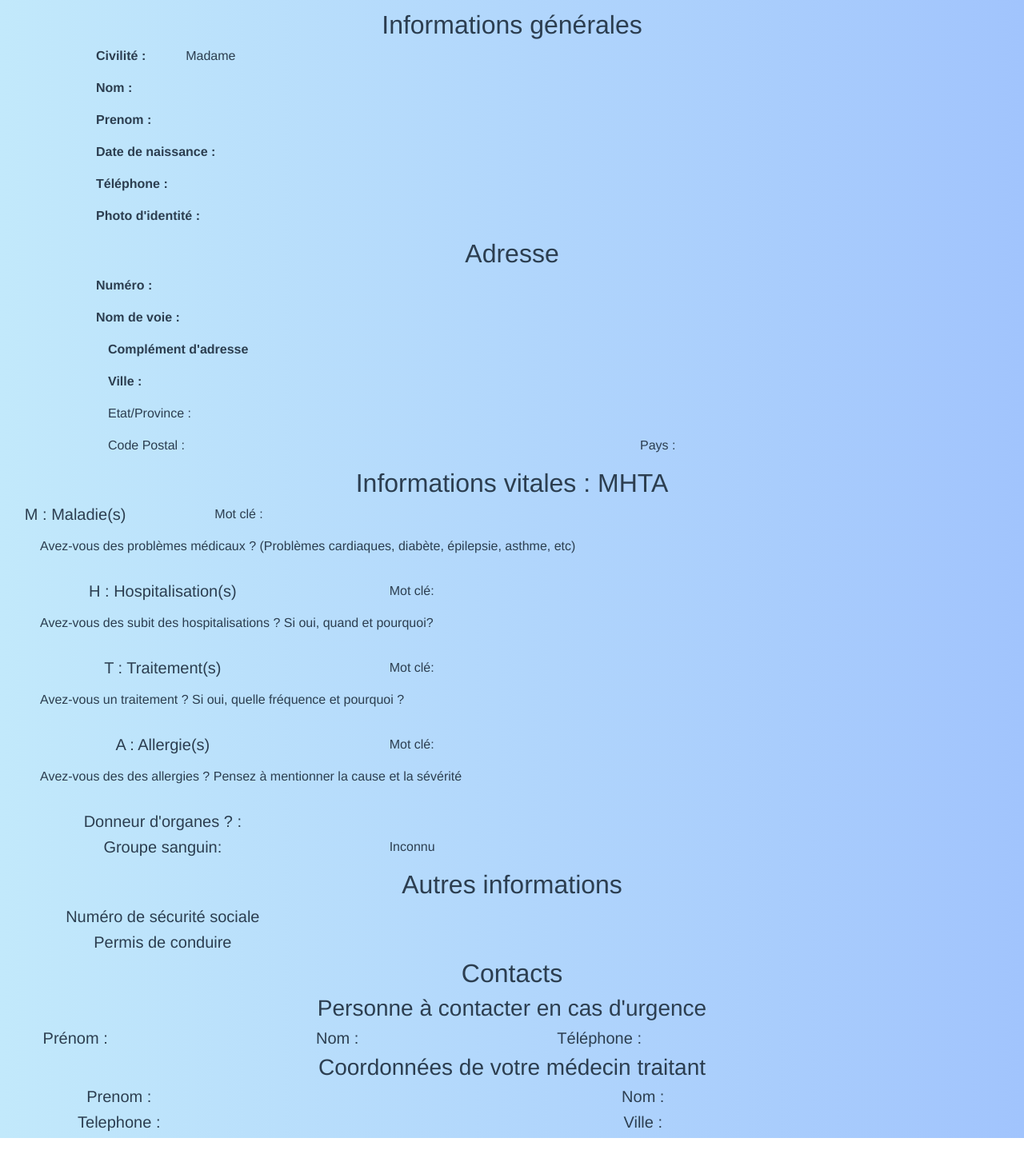
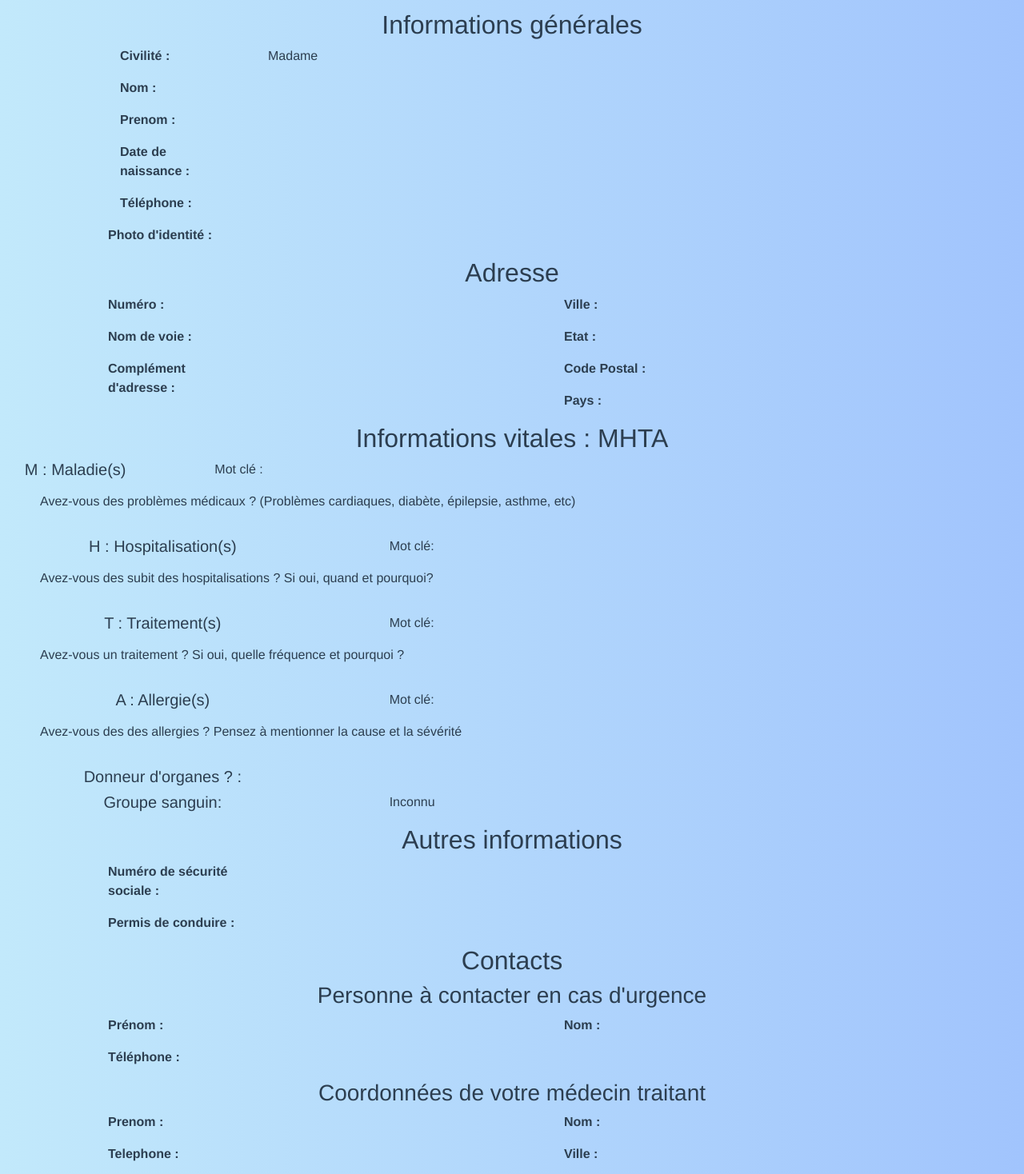
Before and after one commit to MatthieuLev/scanandsave, a Vue app: page /MedicalFileResume in a window 1280 px wide. Shown: the part 100-1568 px from the top of the page at 80% size. Before the commit the page ends 1523 px from the top, so only its background shows below. Built offline with nearby package versions, Linux system fonts and the light colour scheme; no server answers; the database is empty.

Commit message:
US#5 Organisation de la vue mes informations

```diff
--- a/src/views/MedicalFileResume.vue
+++ b/src/views/MedicalFileResume.vue
@@ -4,81 +4,120 @@
       <h1>Mon dossier médical</h1>
       <h2>Informations générales</h2>
       <b-container>
+        <b-col>
           <b-row>
-            <p class="label">Civilité : </p> <p>{{this.civility}}</p>
+            <b-col class="col-lg-2">
+              <p class="label">Civilité : </p>
+            </b-col>
+            <b-col>
+              <p>{{this.civility}}</p>
+            </b-col>
           </b-row>
           <b-row>
-            <p class="label">Nom : </p> <p>{{this.last_name}}</p>
+            <b-col class="col-lg-2">
+              <p class="label">Nom : </p>
+            </b-col>
+            <b-col>
+              <p>{{this.last_name}}</p>
+            </b-col>
           </b-row>
           <b-row>
-            <p class="label">Prenom : </p> <p>{{this.first_name}} </p>
+            <b-col class="col-lg-2">
+              <p class="label">Prenom : </p>
+            </b-col>
+            <b-col>
+              <p>{{this.first_name}} </p>
+            </b-col>
           </b-row>
           <b-row>
-            <p class="label">Date de naissance : </p> <p>{{this.birthday}}</p>
+            <b-col class="col-lg-2">
+              <p class="label">Date de naissance : </p>
+            </b-col>
+            <b-col>
+              <p>{{this.birthday}}</p>
+            </b-col>
           </b-row>
           <b-row>
-            <p class="label">Téléphone : </p> <p>{{this.phone_number}} </p>
+            <b-col class="col-lg-2">
+              <p class="label">Téléphone : </p>
+            </b-col>
+            <b-col>
+              <p>{{this.phone_number}} </p>
+            </b-col>
           </b-row>
           <b-row>
               <p class="label">Photo d'identité : </p>
           </b-row>
+        </b-col>
       </b-container>
 
 
       <h2>Adresse</h2>
       <b-container>
         <b-row>
-            <p class="label">Numéro : </p>
-            <p>{{this.adress_number}}</p>
-        </b-row>
-
-        <b-row>
-          <p class="label">Nom de voie : </p>
-          <p>{{this.adress_street}}</p>
-        </b-row>
-
+          <b-col class="col-lg-6">
             <b-row>
               <b-col class="col-lg-4">
-            <p class="label">Complément d'adresse </p>
+                <p class="label">Numéro : </p>
               </b-col>
-          <b-col class="col-lg-1">
+              <b-col>
+                <p>{{this.adress_number}}</p>
+              </b-col>
+            </b-row>
+            <b-row>
+              <b-col class="col-lg-4">
+                <p class="label">Nom de voie : </p>
+              </b-col>
+              <b-col>
+                <p>{{this.adress_street}}</p>
+              </b-col>
+            </b-row>
+            <b-row>
+              <b-col class="col-lg-4">
+                <p class="label">Complément d'adresse : </p>
+              </b-col>
+              <b-col>
                 <p>{{this.adress_complement}}</p>
               </b-col>
             </b-row>
-
+          </b-col>
+          <b-col class="col-lg-6">
             <b-row>
               <b-col class="col-lg-4">
                 <p class="label">Ville : </p>
               </b-col>
-        <b-col class="col-lg-1">
+              <b-col>
                 <p>{{this.adress_city}}</p>
               </b-col>
             </b-row>
-
             <b-row>
               <b-col class="col-lg-4">
-            <p>Etat/Province : </p>
+                <p class="label">Etat : </p>
               </b-col>
-          <b-col class="col-lg-1">
+              <b-col>
                 <p>{{this.adress_state}}</p>
               </b-col>
             </b-row>
-
-
             <b-row>
+              <b-col class="col-lg-4">
+                <p class="label">Code Postal :</p>
+              </b-col>
               <b-col>
-            <p>Code Postal :</p>
                 <p>{{this.adress_postal_code}}</p>
               </b-col>
-
+            </b-row>
+            <b-row>
               <b-col class="col-lg-4">
-            <p>Pays : </p>
+                <p class="label">Pays : </p>
               </b-col>
-          <b-col class="col-lg-1">
+              <b-col>
                 <p>{{this.adress_country}}</p>
               </b-col>
             </b-row>
+          </b-col>
+        </b-row>
       </b-container>
+
       <h2>Informations vitales : MHTA</h2>
 
       <b-row>
@@ -185,79 +224,82 @@
 
 
       <h2>Autres informations</h2>
-
+      <b-container>
         <b-row>
-        <b-col class="col-lg-4">
-          <h5>Numéro de sécurité sociale</h5>
+          <b-col class="col-lg-3">
+            <p class="label">Numéro de sécurité sociale :</p>
           </b-col>
-        <b-col class="col-lg-1">
+          <b-col>
             <p>{{this.social_security_number}}</p>
           </b-col>
         </b-row>
-
         <b-row>
-        <b-col class="col-lg-4">
-          <h5>Permis de conduire</h5>
+          <b-col class="col-lg-3">
+            <p class="label">Permis de conduire :</p>
           </b-col>
-        <b-col class="col-lg-1">
+          <b-col>
             <p>{{this.license_number}}</p>
           </b-col>
         </b-row>
-
+      </b-container>
       <h2>Contacts</h2>
       <h3>Personne à contacter en cas d'urgence</h3>
-
+      <b-container>
         <b-row>
-        <b-col class="col-lg-2">
-          <h5>Prénom : </h5>
+          <b-col>
+            <p class="label">Prénom : </p>
           </b-col>
-        <b-col class="col-lg-1">
+          <b-col>
             <p>{{this.contact_first_name}}</p>
           </b-col>
-        <b-col class="col-lg-2">
-          <h5>Nom : </h5>
+          <b-col>
+            <p class="label">Nom : </p>
           </b-col>
-        <b-col class="col-lg-1">
+          <b-col>
             <p>{{this.contact_last_name}}</p>
           </b-col>
-        <b-col class="col-lg-2">
-          <h5>Téléphone : </h5>
+        </b-row>
+        <b-row>
+          <b-col>
+            <p class="label">Téléphone : </p>
           </b-col>
-        <b-col class="col-lg-1">
+          <b-col>
             <p>{{this.contact_phone_number}}</p>
           </b-col>
         </b-row>
+      </b-container>
 
       <h3>Coordonnées de votre médecin traitant</h3>
+      <b-container>
         <b-row>
           <b-col>
-          <h5>Prenom : </h5>
+            <p class="label">Prenom : </p>
           </b-col>
           <b-col>
-          <h5>{{this.doctor_first_name}}</h5>
+            <p>{{this.doctor_first_name}}</p>
           </b-col>
           <b-col>
-          <h5>Nom : </h5>
+            <p class="label">Nom : </p>
           </b-col>
           <b-col>
-          <h5>{{this.doctor_last_name}}</h5>
+            <p>{{this.doctor_last_name}}</p>
           </b-col>
         </b-row>
-
         <b-row>
           <b-col>
-          <h5>Telephone : </h5>
+            <p class="label">Telephone : </p>
           </b-col>
           <b-col>
-          <h5>{{this.doctor_phone_number}}</h5>
+            <p>{{this.doctor_phone_number}}</p>
           </b-col>
           <b-col>
-          <h5>Ville : </h5>
+            <p class="label">Ville : </p>
           </b-col>
           <b-col>
-          <h5>{{this.doctor_city}}</h5>
+            <p>{{this.doctor_city}}</p>
           </b-col>
         </b-row>
+      </b-container>
   </div>
 </template>
 
@@ -311,6 +353,7 @@
       methods: {},
       created() {
         const db = firebase.firestore();
+        const userId="cRZV9g91mEUjvbC35Qn2";
         db.collection('users').get().then((querySnapshot) => {
           querySnapshot.forEach((doc) => {
             console.log(doc.id, ' => ', doc.data())
```
Lines whose indentation alone changed are shown as unchanged.
